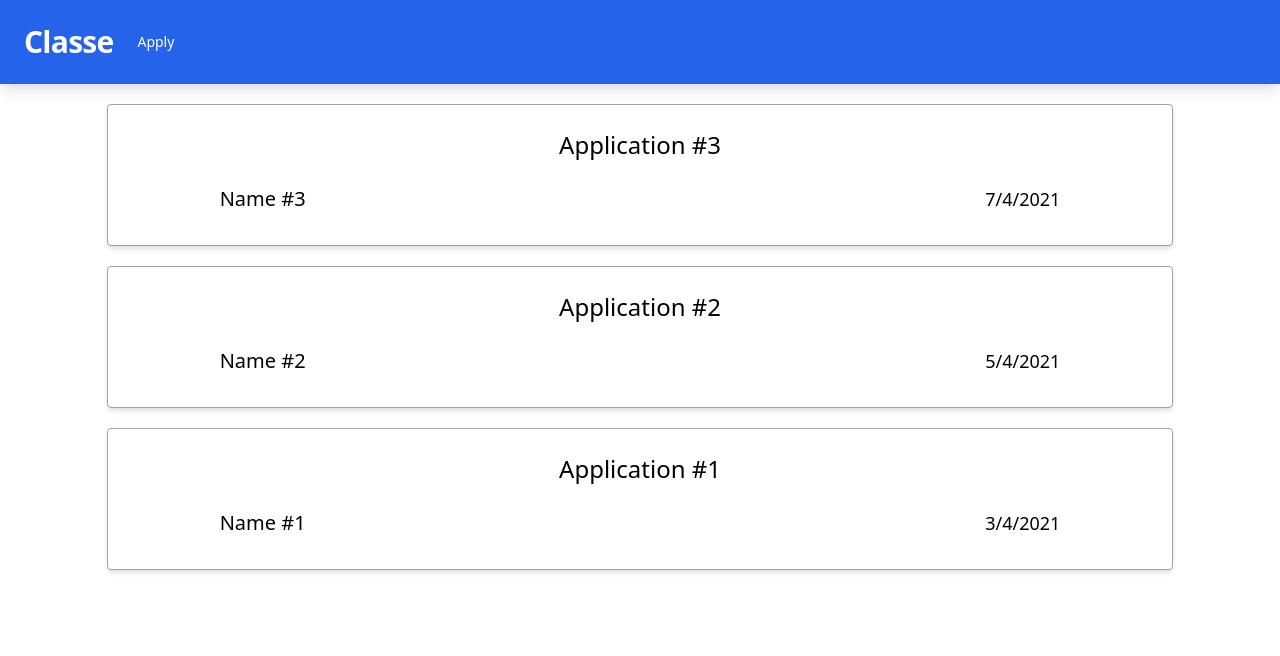
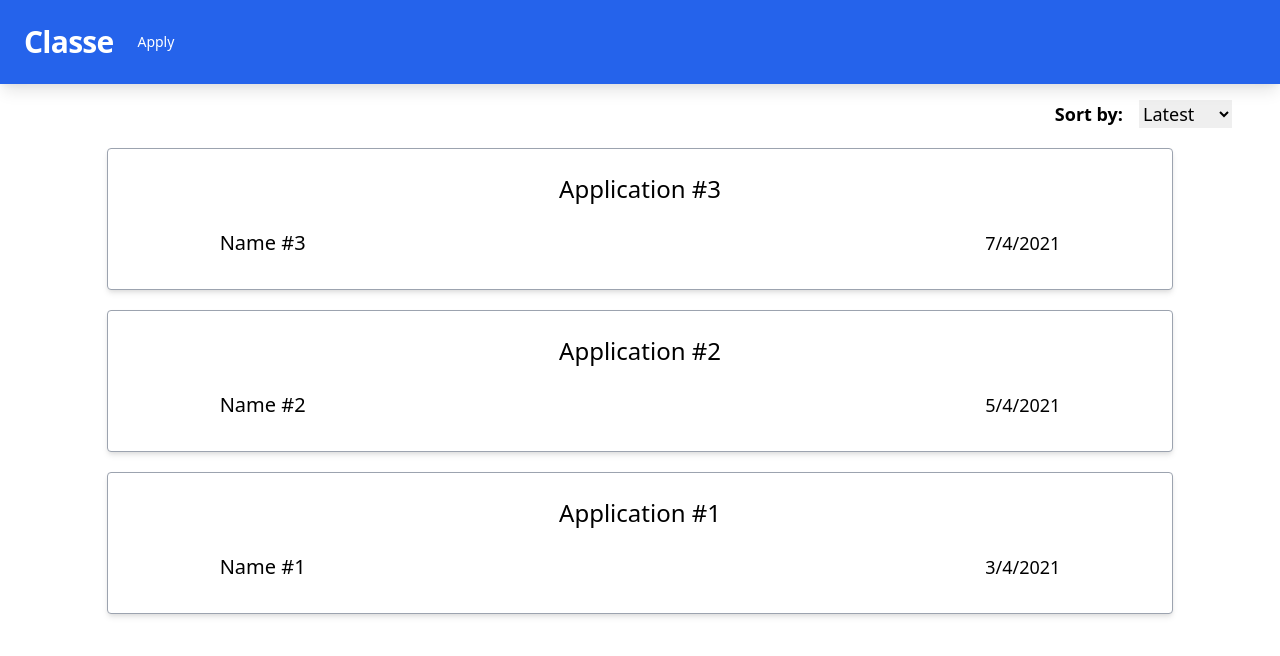
Before and after one commit to uoa-compsci-399/marker-allocation-tool-ui, a React (Create React App) app: page /applications in a window 1280 px wide. Shown: the top 656 px of the page. Built offline with nearby package versions, Linux system fonts and the light colour scheme.

Commit message:
update /applications route

```diff
--- a/src/routes/index.tsx
+++ b/src/routes/index.tsx
@@ -1,14 +1,14 @@
 import React from 'react';
 import { Switch, Route } from 'react-router-dom';
 
-import ApplicationList from '../pages/ApplicationViewPage/ApplicationList';
 import Example from '../components/common-ui/example';
+import ApplicationViewPage from '../pages/ApplicationViewPage';
 
 export default function Routes(): JSX.Element {
   return (
     <Switch>
       <Route path="/" exact component={Example} />
-      <Route path="/applications" component={ApplicationList} />
+      <Route path="/applications" component={ApplicationViewPage} />
     </Switch>
   );
 }
```
